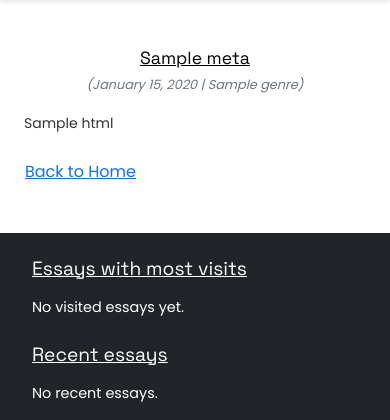
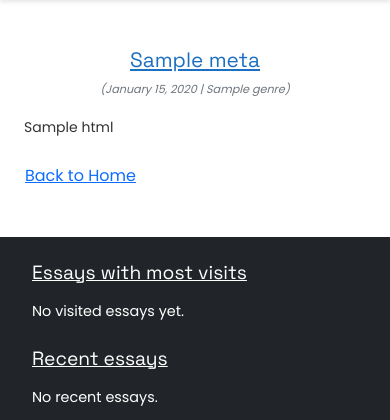
Before and after one commit to priyankaforu/priyankas-portfolio, a Flask app: template templates/post.html in a window 390 px wide. Shown: the part 153-573 px from the top of the page. Run offline with Flask 3, Linux system fonts and the light colour scheme; the template is opened without the code that fills it: most values are stand-ins (such as "Sample title", 1, 10 or a date in 2020).

Commit message:
Update post.html

```diff
--- a/templates/post.html
+++ b/templates/post.html
@@ -2,7 +2,7 @@
 {% block content %}
 
 <div id="container" class="container mt-4">
-    <h2 style="text-align:center">{{ page.meta.title }}</h2>
+    <h2 style="text-align:center;">{{ page.meta.title }}</h2>
 
     <div class="text-center mb-3">
         <text class="text-muted" style="font-style: italic;">
@@ -18,9 +18,12 @@
 <style>
 
         h2 {
-            font-size: 1.3rem;
+                font-size: 1.5em;
                 margin-bottom: 6px;
+                color: #1d6fc2;
             }
+
+
         .post-content p {
                 margin-bottom: 1em;
             }
@@ -68,13 +71,13 @@
      @media (max-width: 768px) {
 
         h2 {
-            font-size: 1.1rem;
+            font-size: 1.3rem;
             text-decoration: underline;
             margin-bottom: 2px;
         }
         .text-muted {
-            font-size: 0.8rem;
-            margin-top: 0px;
+            font-size: 0.7rem;
+            margin-top: 1px;
         }
 
          .post-content {
```
Lines whose indentation alone changed are shown as unchanged.
